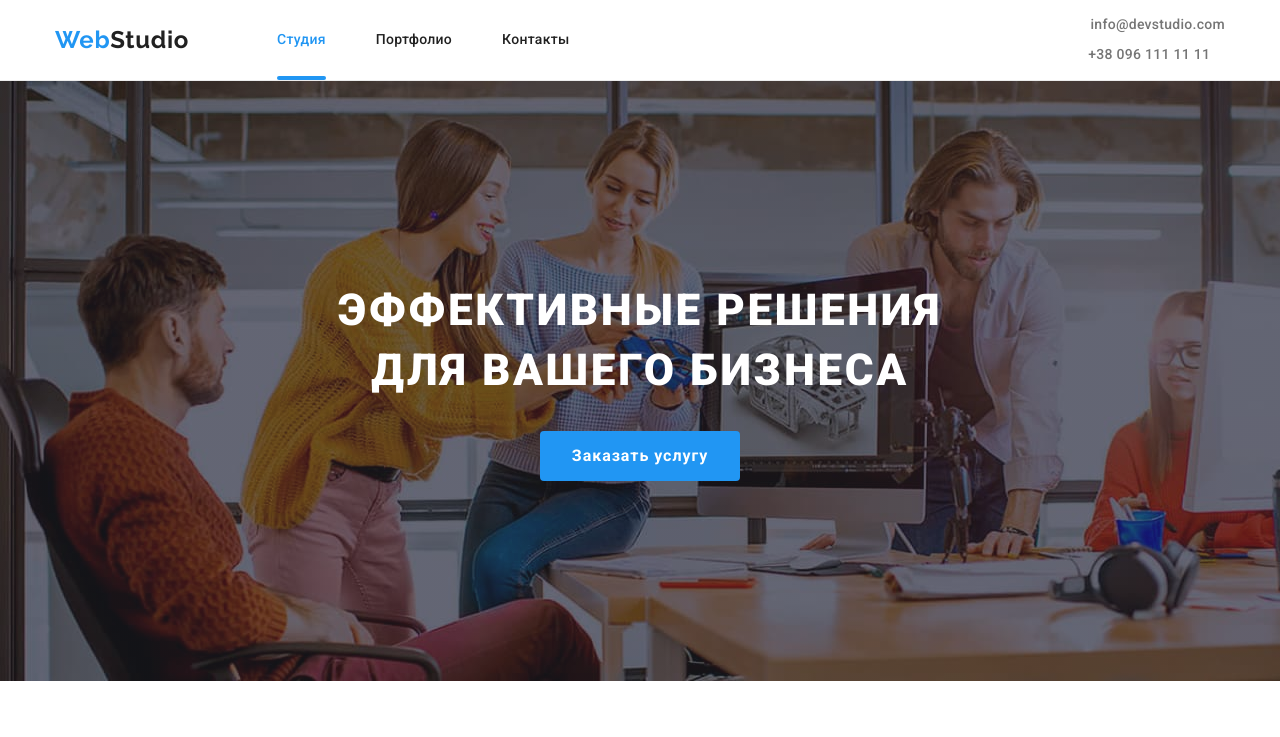
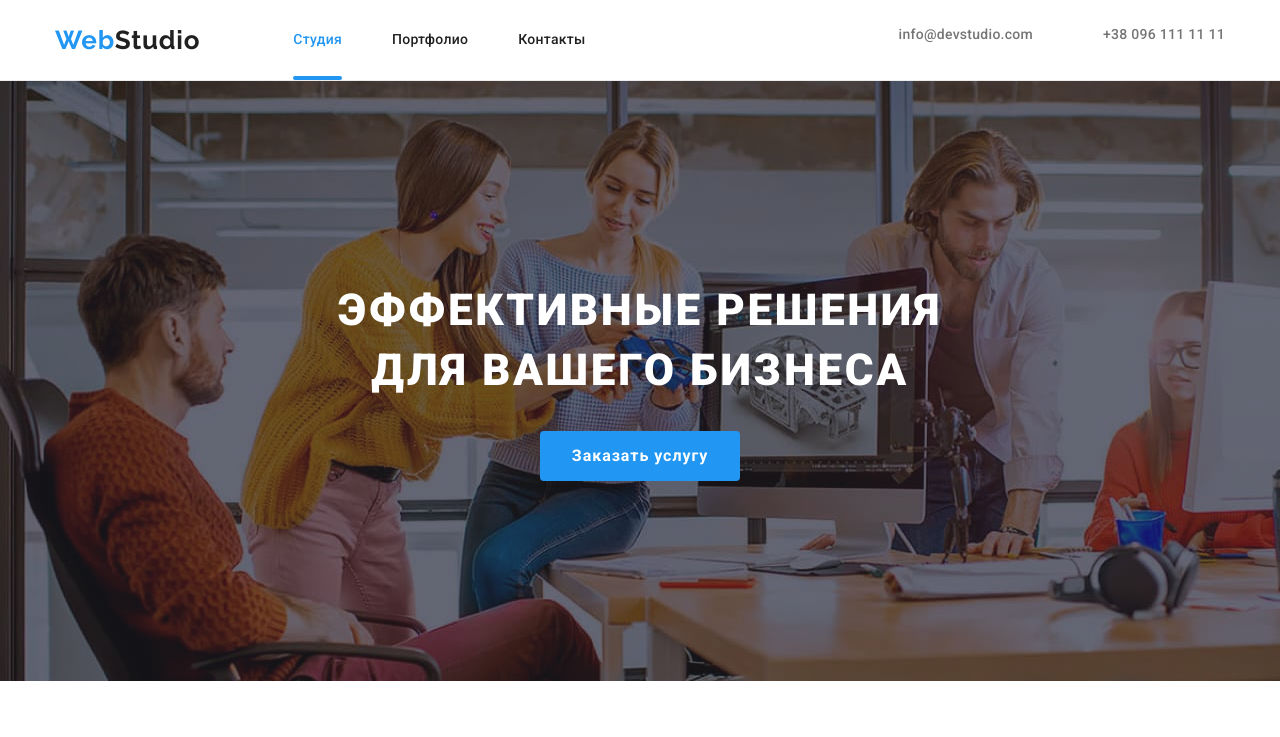
Before and after one commit to Angelina-Sm/goit-markup-hw-08, a plain HTML site: page index.html in a window 1280 px wide. Shown: the top 737 px of the page. Drawn offline with nearby package versions, Linux system fonts and the light colour scheme.

Commit message:
header-ready

```diff
--- a/sass/components/_header.scss
+++ b/sass/components/_header.scss
@@ -21,6 +21,10 @@
     color: var(--akcent-color);
     // margin-right: 93px;
     margin-right: 88px;
+    @media screen and (min-width:1200px){
+        @include font(700, 26px, 1.19);
+        margin-right: 93px;
+    }
 }
 
 .header-logo-part2 {
@@ -39,6 +43,10 @@
     // display: flex;
     margin-left: auto;
     // margin-left: 84px;
+    @media screen and (min-width:1200px){
+        display: flex;
+        margin-left: auto;
+    }
 
 }
 
@@ -48,12 +56,18 @@
 
 .header-soc-link {
     // margin-right: 10px;
+    @media screen and (min-width:1200px){
+        margin-right: 10px;
+    }
 }
 
 .header-soc-icon {
     fill: currentColor;
     // margin-right: 10px;
     margin-right: 8px;
+    @media screen and (min-width:1200px){
+        margin-right: 10px;
+    }
 
 }
 
@@ -91,6 +105,10 @@
 
 .header-item-contakt:not(:first-child) {
     // margin-left: 50px;
+    @media screen and (min-width:1200px){
+        margin-left: 50px;
+    }
+
 }
 
 .header-link-mail {
@@ -109,7 +127,7 @@
 }
 
 .header-link-tel {
-    // display: flex;
+    display: flex;
     @include font($ls:0.02em);
     font-weight: 500;
     font-size: 14px;
@@ -117,6 +135,9 @@
     letter-spacing: 0.02em;
     color: var(--contakt-header);
     transition: 250ms cubic-bezier(0.4, 0, 0.2, 1);
+    @media screen and (min-width:1200px){
+        display: flex;
+    }
     &:hover {
         color: var(--akcent-color);
     }
```
Also changed, not shown: css/main.css, css/main.min.css, 2 other files.
